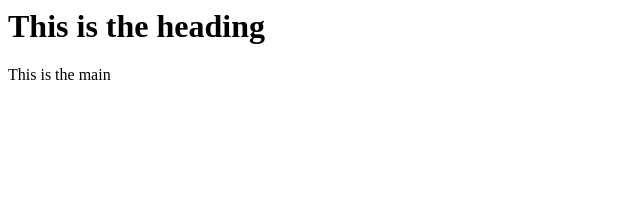
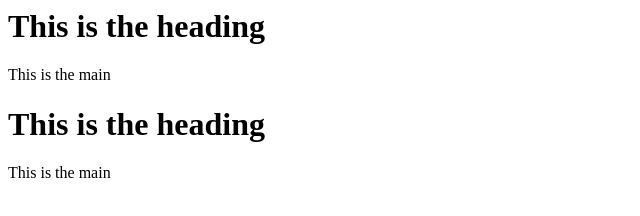
Before and after one commit to tracypatrick/project_jan, a plain HTML site: page index.html in a window 1280 px wide. Shown: the whole page, without its empty margins (0-640 px from the left). Drawn offline with Linux system fonts and the light colour scheme.

Commit message:
Update index.html

```diff
--- a/index.html
+++ b/index.html
@@ -4,3 +4,10 @@
 <p> This is the main </p>
 </body>
 </html>
+
+<html>
+<body>
+<h1> This is the heading </h1>
+<p> This is the main </p>
+</body>
+</html>
```
